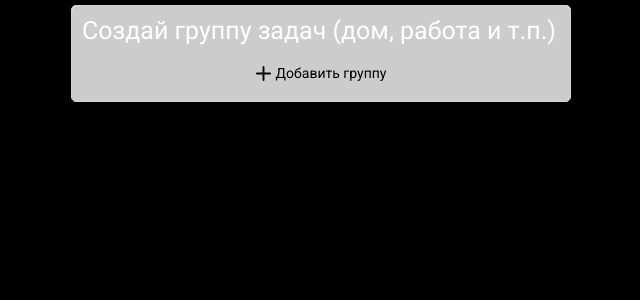
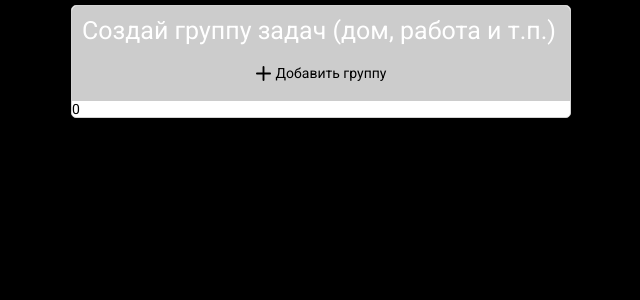
Before and after one commit to sergdevguy/react-todo-app, a React (Create React App) app: page / in a window 1280 px wide. Shown: the top 300 px of the page, without its empty margins (319-959 px from the left). Built offline with nearby package versions, Linux system fonts and the light colour scheme.

Commit message:
Some fix bad solution.

```diff
--- a/src/AppRefactoring.js
+++ b/src/AppRefactoring.js
@@ -107,15 +107,13 @@ function AppRefactoring() {
                 setActiveList={setActiveList}
             />
             {
-                tasks.length
-                    ?
+                tasks.length &&
                     <Tasks
                         addTaskList={addTaskList}
                         activeTaskList={activeTaskList}
                         addStatus={addStatus}
                         removeIfTrash={removeIfTrash}
                     />
-                    : ''
             }
         </div>
     )
```
